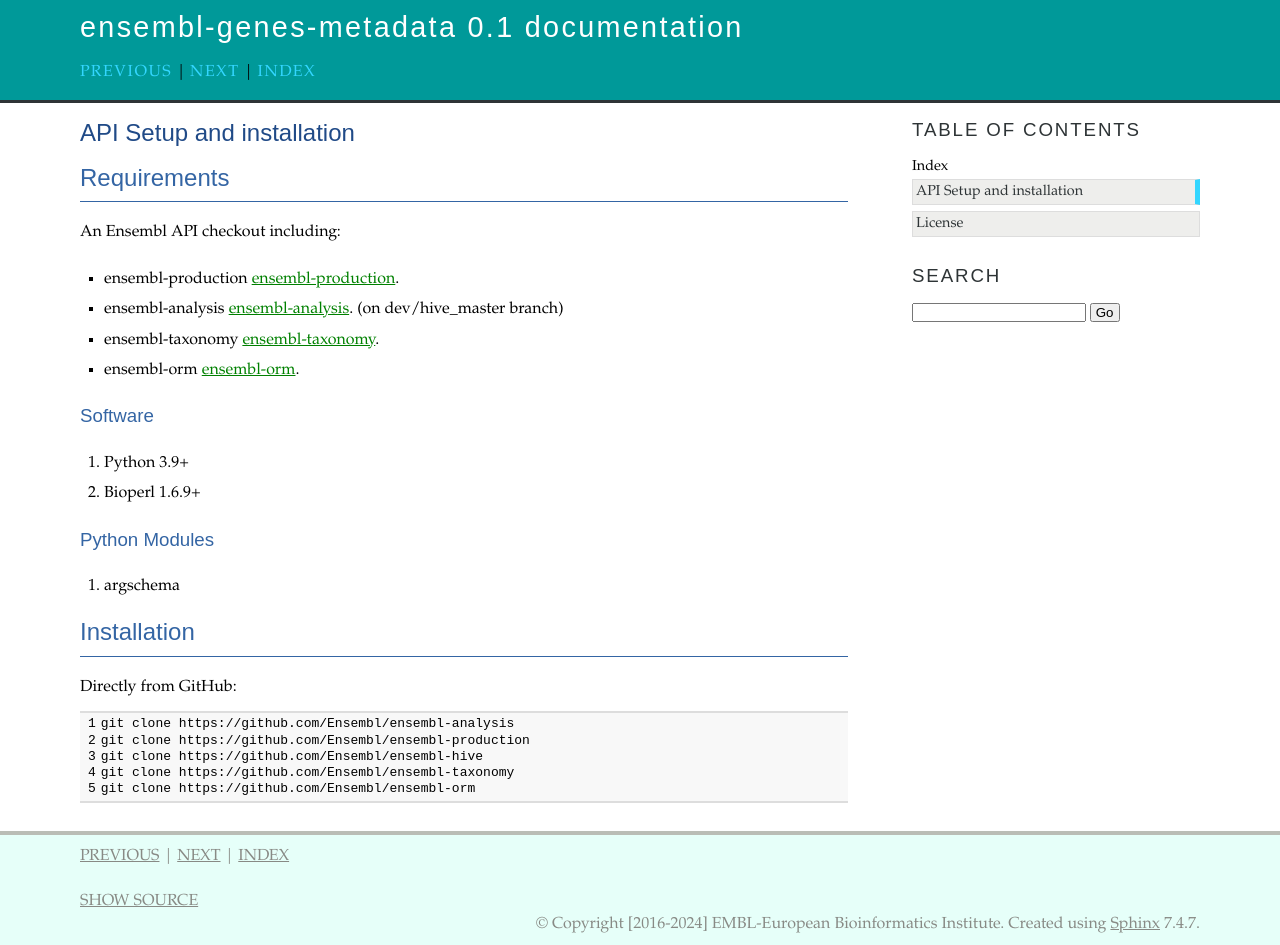
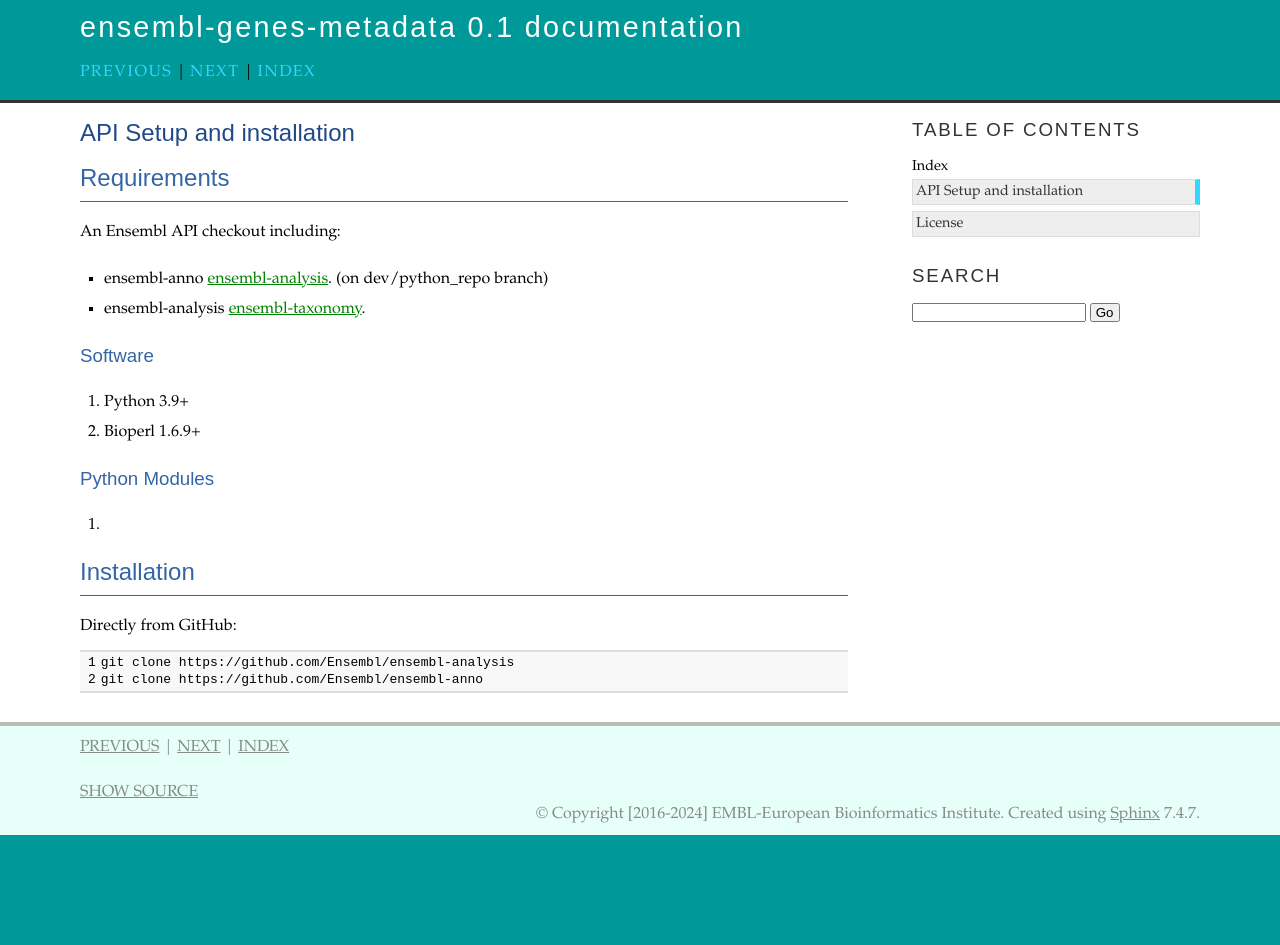
Before and after one commit to Ensembl/ensembl-genes-metadata, a Sphinx documentation site: the page built from docs/source/install.rst, in a window 1280 px wide. Built offline with Sphinx 7.4.7, drawn with Linux system fonts in a browser that asks for light colours; after the commit the page ends 900 px from its top, so only the background shows below that.

Commit message:
installation required repo

```diff
--- a/docs/source/install.rst
+++ b/docs/source/install.rst
@@ -23,10 +23,9 @@ Requirements
 
 An Ensembl API checkout including:
 
-- ensembl-production `ensembl-production <https://github.com/Ensembl/ensembl-production>`_.
-- ensembl-analysis `ensembl-analysis <https://github.com/Ensembl/ensembl-analysis/tree/dev/hive_master>`_. (on dev/hive_master branch)
-- ensembl-taxonomy `ensembl-taxonomy <https://github.com/Ensembl/ensembl-taxonomy>`_.
-- ensembl-orm `ensembl-orm <https://github.com/Ensembl/ensembl-orm>`_.
+- ensembl-anno `ensembl-analysis <https://github.com/Ensembl/ensembl-anno/tree/dev/python_repo>`_. (on dev/python_repo branch)
+- ensembl-analysis `ensembl-taxonomy <https://github.com/Ensembl/ensembl-analysis>`_.
+
 
 Software
 ^^^^^^^^
@@ -36,7 +35,7 @@ Software
 
 Python Modules
 ^^^^^^^^^^^^^^
-#. argschema
+#.
 
 
 
@@ -48,7 +47,4 @@ Directly from GitHub:
    :linenos:
 
    git clone https://github.com/Ensembl/ensembl-analysis
-   git clone https://github.com/Ensembl/ensembl-production
-   git clone https://github.com/Ensembl/ensembl-hive
-   git clone https://github.com/Ensembl/ensembl-taxonomy
-   git clone https://github.com/Ensembl/ensembl-orm
+   git clone https://github.com/Ensembl/ensembl-anno
```
